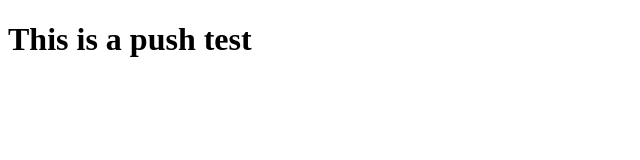
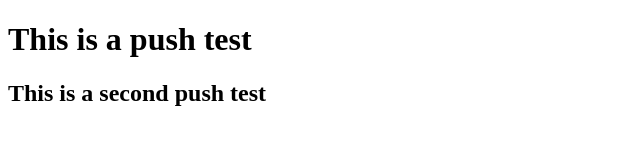
Before and after one commit to juddin1995/test, a plain HTML site: page index.html in a window 1280 px wide. Shown: the whole page, without its empty margins (0-640 px from the left). Drawn offline with Linux system fonts and the light colour scheme.

Commit message:
second commit

```diff
--- a/index.html
+++ b/index.html
@@ -8,5 +8,6 @@
 </head>
 <body>
     <h1>This is a push test</h1>
+    <h2>This is a second push test</h2>
 </body>
 </html>
--- a/main.css
+++ b/main.css
@@ -0,0 +1,3 @@
+body {
+    background-color: rosybrown;
+}
```
